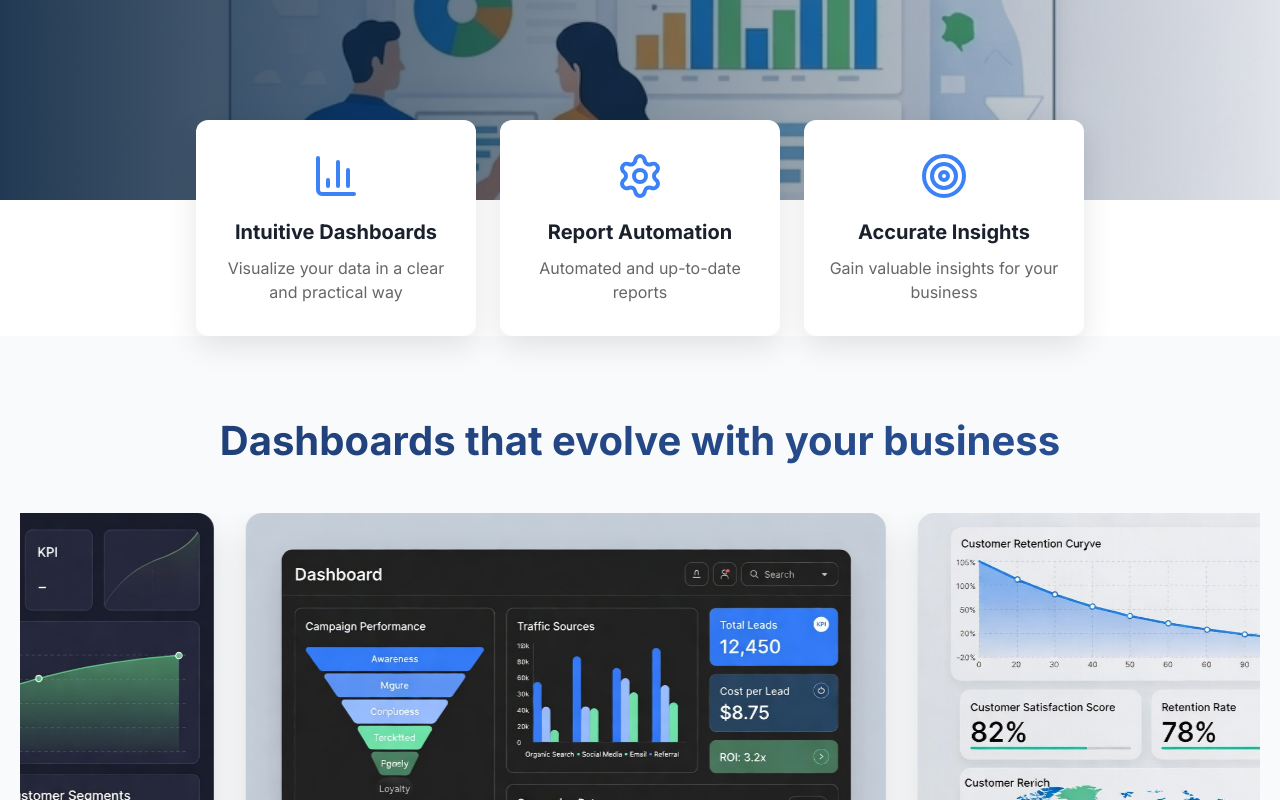
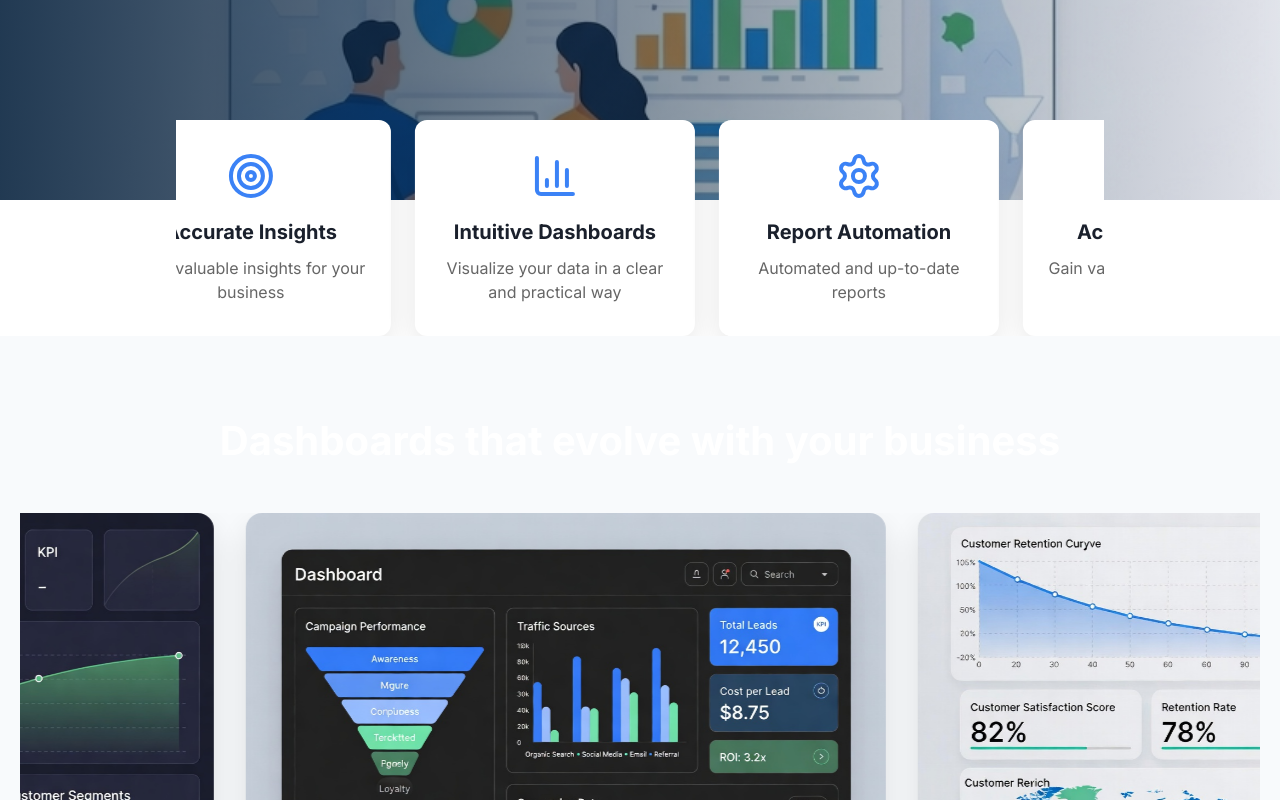
Before and after one commit to LesterCerioli/fastbi-app-mvp, a Next.js app: page / in a window 1280 px wide. Shown: the part 600-1400 px from the top of the page. Built offline with nearby package versions, Linux system fonts and the light colour scheme.

Commit message:
task(#37): Updating titl font color and applying dynamic comportment from cards

```diff
--- a/src/app/(pages)/home/page.tsx
+++ b/src/app/(pages)/home/page.tsx
@@ -61,6 +61,7 @@ export default function HomePage() {
       </S.Hero>
 
       <S.Features>
+        <S.FeaturesTrack>
           <S.Card>
             <S.IconWrapper><BarChart3 size={48} color="#3b82f6" /></S.IconWrapper>
             <h3>{t("home.features.intuitiveDashboards.title")}</h3>
@@ -78,6 +79,25 @@ export default function HomePage() {
             <h3>{t("home.features.accurateInsights.title")}</h3>
             <p>{t("home.features.accurateInsights.desc")}</p>
           </S.Card>
+
+          <S.Card aria-hidden="true">
+            <S.IconWrapper><BarChart3 size={48} color="#3b82f6" /></S.IconWrapper>
+            <h3>{t("home.features.intuitiveDashboards.title")}</h3>
+            <p>{t("home.features.intuitiveDashboards.desc")}</p>
+          </S.Card>
+
+          <S.Card aria-hidden="true">
+            <S.IconWrapper><Settings size={48} color="#3b82f6" /></S.IconWrapper>
+            <h3>{t("home.features.reportAutomation.title")}</h3>
+            <p>{t("home.features.reportAutomation.desc")}</p>
+          </S.Card>
+
+          <S.Card aria-hidden="true">
+            <S.IconWrapper><Target size={48} color="#3b82f6" /></S.IconWrapper>
+            <h3>{t("home.features.accurateInsights.title")}</h3>
+            <p>{t("home.features.accurateInsights.desc")}</p>
+          </S.Card>
+        </S.FeaturesTrack>
       </S.Features>
 
       <S.CarouselSection>
--- a/src/app/(pages)/home/styles.ts
+++ b/src/app/(pages)/home/styles.ts
@@ -72,14 +72,38 @@ export const SecondaryButton = styled.button`
 `;
 
 /* Features Section */
+const scrollBackAndForth = keyframes`
+  0% {
+    transform: translateX(0);
+  }
+  50% {
+    transform: translateX(-50%);
+  }
+  100% {
+    transform: translateX(0);
+  }
+`;
+
 export const Features = styled.section`
-  display: flex;
-  justify-content: center;
-  gap: 24px;
   margin-top: -80px;
   position: relative;
   z-index: 2;
   padding: 0 20px;
+  overflow: hidden;
+  max-width: 928px;
+  margin-left: auto;
+  margin-right: auto;
+`;
+
+export const FeaturesTrack = styled.div`
+  display: flex;
+  gap: 24px;
+  width: max-content;
+  animation: ${scrollBackAndForth} 20s ease-in-out infinite;
+
+  &:hover {
+    animation-play-state: paused;
+  }
 `;
 
 export const Card = styled.div`
@@ -87,6 +111,7 @@ export const Card = styled.div`
   padding: 32px 24px;
   border-radius: 12px;
   width: 280px;
+  flex: 0 0 auto;
   text-align: center;
   box-shadow: 0 10px 30px rgba(0, 0, 0, 0.1);
 
@@ -268,10 +293,7 @@ export const CarouselTitle = styled.h2`
   font-size: 2.5rem;
   font-weight: 700;
   margin-bottom: 3rem;
-  background: linear-gradient(135deg, #1e3c72 0%, #2a5298 100%);
-  -webkit-background-clip: text;
-  -webkit-text-fill-color: transparent;
-  background-clip: text;
+  color: white;
 
   @media (max-width: 768px) {
     font-size: 1.8rem;
@@ -333,10 +355,7 @@ export const SectionTitle = styled.h2`
   font-size: 2.5rem;
   font-weight: 700;
   margin-bottom: 1rem;
-  background: linear-gradient(135deg, #1e3c72 0%, #2a5298 100%);
-  -webkit-background-clip: text;
-  -webkit-text-fill-color: transparent;
-  background-clip: text;
+  color: white;
 
   @media (max-width: 768px) {
     font-size: 1.8rem;
```
Lines whose indentation alone changed are shown as unchanged.
